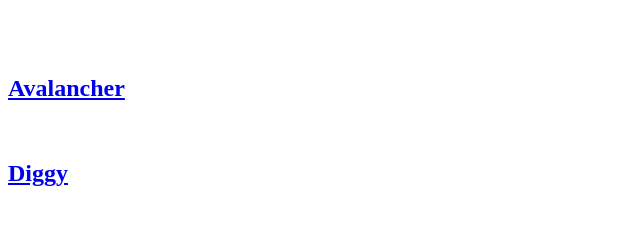
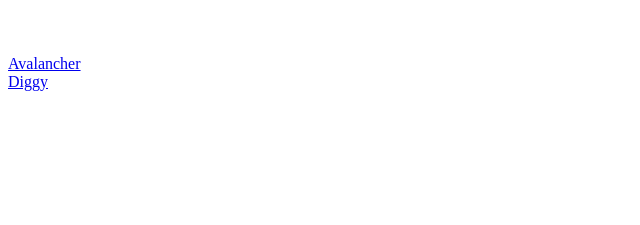
Before and after one commit to exeloar/exeloar.github.io, a plain HTML site: page index.html in a window 1280 px wide. Shown: the part 61-286 px from the top of the page, without its empty margins (0-640 px from the left). Drawn offline with Linux system fonts and the light colour scheme.

Commit message:
Update index.html

```diff
--- a/index.html
+++ b/index.html
@@ -5,7 +5,7 @@
 	</head>
 	<body>
 		<h1>No-Lag/No-Ad Speedrun Sites:</h1><br><br>
-		<a href="http://exeloar.github.io/avalancher"> <h2>Avalancher</h2><br>
-		<a href="http://exeloar.github.io/diggy"> <h2>Diggy</h2><br>
+		<a href="http://exeloar.github.io/avalancher"> Avalancher<br>
+		<a href="http://exeloar.github.io/diggy"> Diggy<br>
 	</body>
 </html>
```
